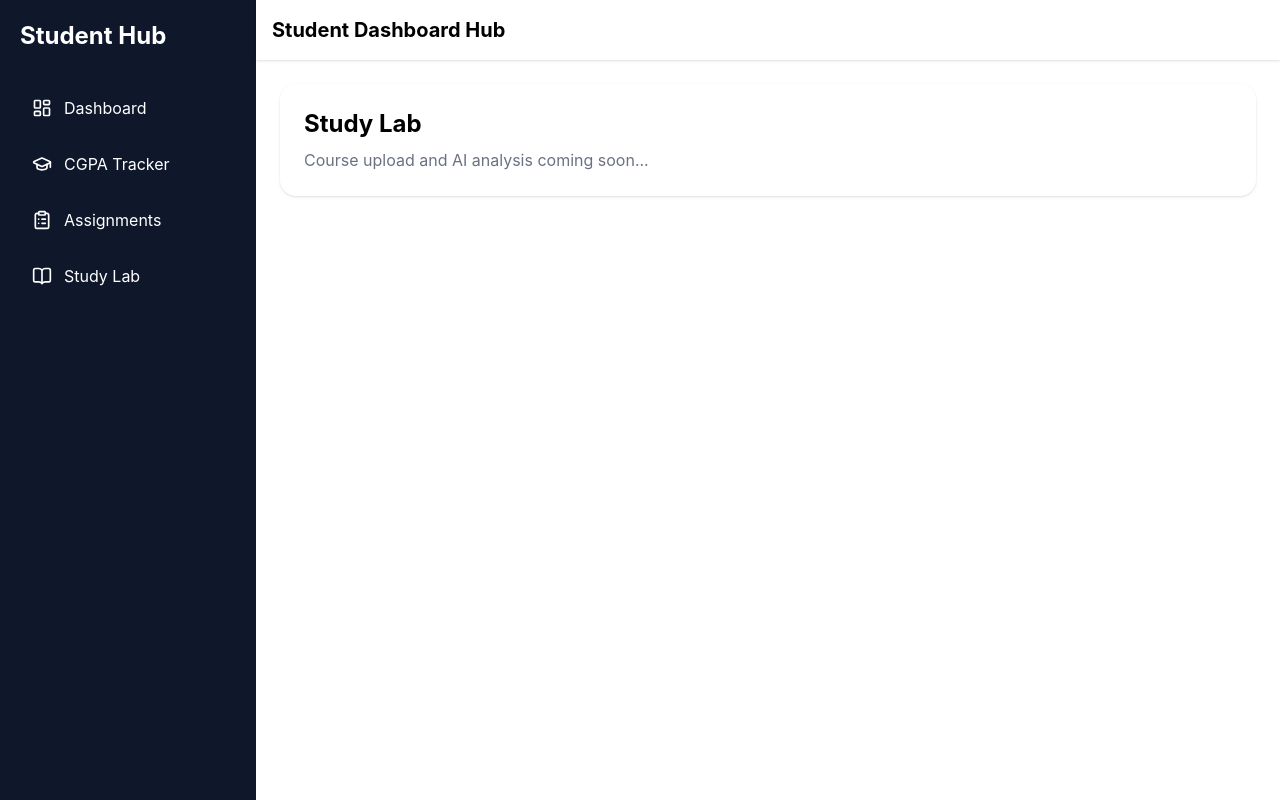
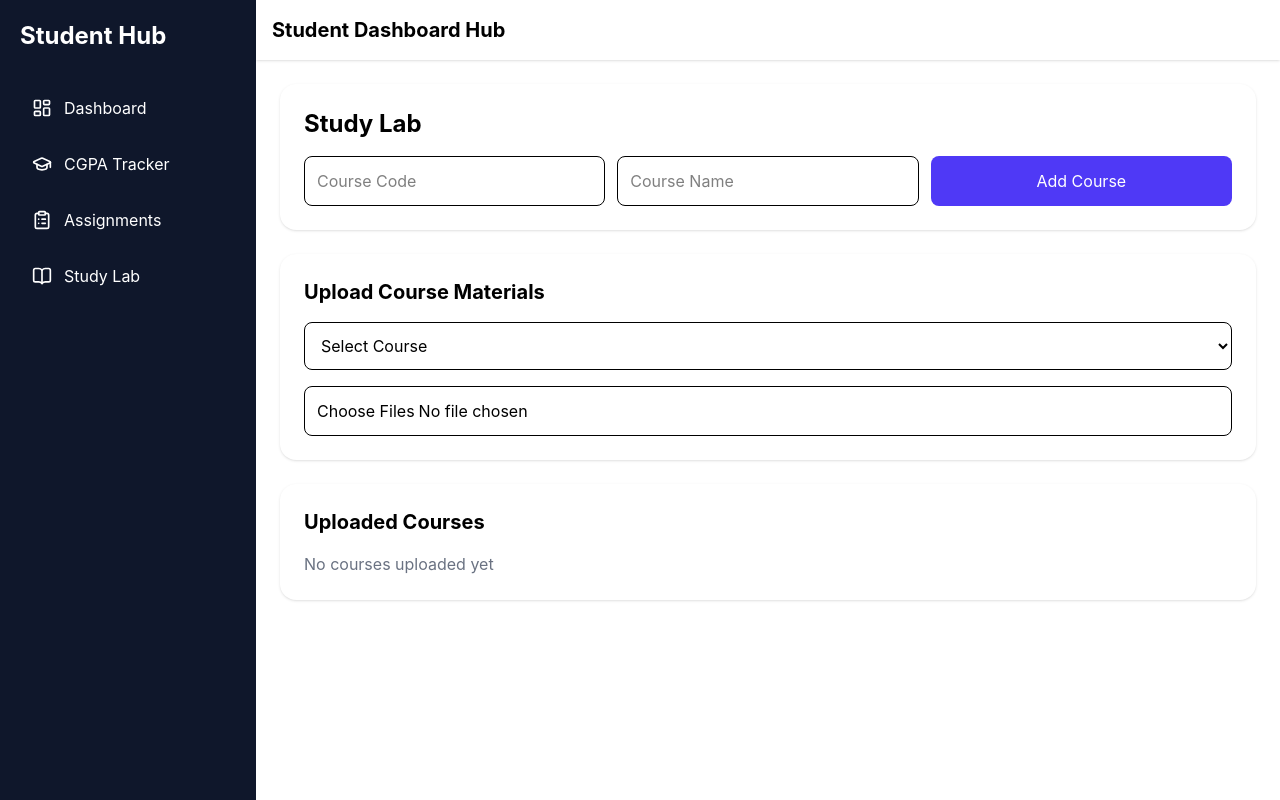
Before and after one commit to Oreofe05/ScholarMetrics, a React (Vite) app: page /study-lab in a window 1280 px wide. Built offline with nearby package versions, Linux system fonts and the light colour scheme.

Commit message:
Studylab structure

```diff
--- a/src/components/studyLab/StudyLab.jsx
+++ b/src/components/studyLab/StudyLab.jsx
@@ -1,27 +1,204 @@
-import CourseUploader from "./CourseUploader";
-import ExplainerChat from "./ExplainerChat";
+import { useState } from "react";
+import useLocalStorage from "../../hooks/useLocalStorage";
 
-export default function StudyLab() {
+function StudyLab() {
+
+
+  const [courseName, setCourseName] =
+    useState("");
+
+  const [courseCode, setCourseCode] =
+    useState("");
+
+  const [uploadedCourses, setUploadedCourses] =
+    useLocalStorage(
+      "uploadedCourses",
+      []
+    );
+
+    const [selectedCourse, setSelectedCourse] =
+  useState("");
+
+  const [selectedFiles, setSelectedFiles] =
+    useState([]);
+
+  const addCourse = () => {
+
+    if (
+      !courseName ||
+      !courseCode
+    ) {
+      alert("Fill all fields");
+      return;
+    }
+
+    const newCourse = {
+    id: Date.now(),
+    courseCode,
+    courseName,
+
+    materials: [],
+
+    generatedTopics: [],
+
+    difficulty: "",
+
+    estimatedHours: 0,
+  };
+
+    setUploadedCourses([
+      ...uploadedCourses,
+      newCourse,
+    ]);
+
+    setCourseName("");
+    setCourseCode("");
+  };
+
   return (
-    <div className="grid grid-cols-1 lg:grid-cols-2 gap-6 h-[calc(100vh-6rem)]">
+    <div className="space-y-6">
 
-      {/* LEFT SIDE */}
-      <div className="bg-slate-900 rounded-xl p-4 overflow-auto">
-        <h2 className="text-lg font-bold mb-4 text-indigo-400">
-          📚 Course Upload & Analysis
+      <div className="bg-white p-6 rounded-2xl shadow">
+
+        <h2 className="text-2xl font-bold mb-4">
+          Study Lab
         </h2>
 
-        <CourseUploader />
+        <div className="grid grid-cols-1 md:grid-cols-3 gap-3">
+
+          <input
+            type="text"
+            placeholder="Course Code"
+            value={courseCode}
+            onChange={(e) =>
+              setCourseCode(
+                e.target.value
+              )
+            }
+            className="border p-3 rounded-lg"
+          />
+
+          <input
+            type="text"
+            placeholder="Course Name"
+            value={courseName}
+            onChange={(e) =>
+              setCourseName(
+                e.target.value
+              )
+            }
+            className="border p-3 rounded-lg"
+          />
+
+          <button
+            onClick={addCourse}
+            className="
+            bg-indigo-600
+            text-white
+            rounded-lg
+            px-4
+            py-3
+            "
+          >
+            Add Course
+          </button>
+
+        </div>
+
       </div>
 
-      {/* RIGHT SIDE */}
-      <div className="bg-slate-900 rounded-xl p-4 flex flex-col">
-        <h2 className="text-lg font-bold mb-4 text-indigo-400">
-          🧠 AI Study Assistant
-        </h2>
+      <div className="bg-white p-6 rounded-2xl shadow">
 
-        <ExplainerChat />
+      <h3 className="text-xl font-bold mb-4">
+        Upload Course Materials
+      </h3>
+
+      <select
+        value={selectedCourse}
+        onChange={(e) =>
+          setSelectedCourse(
+            e.target.value
+          )
+        }
+        className="w-full border p-3 rounded-lg mb-4"
+      >
+        <option value="">
+          Select Course
+        </option>
+
+        {uploadedCourses.map(
+          (course) => (
+            <option
+              key={course.id}
+              value={course.id}
+            >
+              {course.courseCode}
+            </option>
+          )
+        )}
+      </select>
+
+      <input
+        type="file"
+        multiple
+        accept="
+          .pdf,
+          .doc,
+          .docx,
+          .ppt,
+          .pptx
+        "
+        onChange={(e) =>
+          setSelectedFiles(
+            [...e.target.files]
+          )
+        }
+        className="w-full border p-3 rounded-lg"
+      />
+
+    </div>
+
+      <div className="bg-white p-6 rounded-2xl shadow">
+
+        <h3 className="text-xl font-bold mb-4">
+          Uploaded Courses
+        </h3>
+
+        {uploadedCourses.length === 0 ? (
+          <p className="text-gray-500">
+            No courses uploaded yet
+          </p>
+        ) : (
+          <div className="space-y-3">
+
+            {uploadedCourses.map(
+              (course) => (
+                <div
+                  key={course.id}
+                  className="
+                  border
+                  rounded-xl
+                  p-4
+                  "
+                >
+                  <h4 className="font-bold">
+                    {course.courseCode}
+                  </h4>
+
+                  <p>
+                    {course.courseName}
+                  </p>
+                </div>
+              )
+            )}
+
+          </div>
+        )}
+
       </div>
+
     </div>
   );
 }
+
+export default StudyLab;
--- a/src/pages/StudyLabPage.jsx
+++ b/src/pages/StudyLabPage.jsx
@@ -1,16 +1,5 @@
-function StudyLabPage() {
-  return (
-    <div className="bg-white p-6 rounded-2xl shadow">
-      <h1 className="text-2xl font-bold">
-        Study Lab
-      </h1>
+import StudyLab from "../components/studyLab/StudyLab";
 
-      <p className="text-gray-500 mt-2">
-        Course upload and AI analysis
-        coming soon...
-      </p>
-    </div>
-  );
+export default function StudyLabPage() {
+  return <StudyLab />;
 }
-
-export default StudyLabPage;
```
